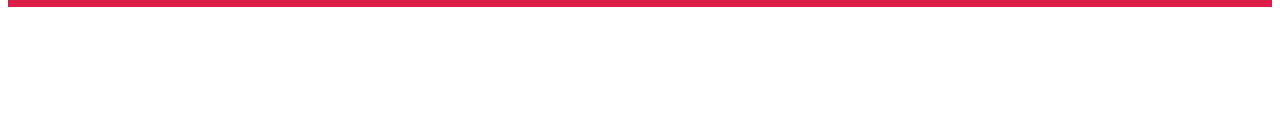
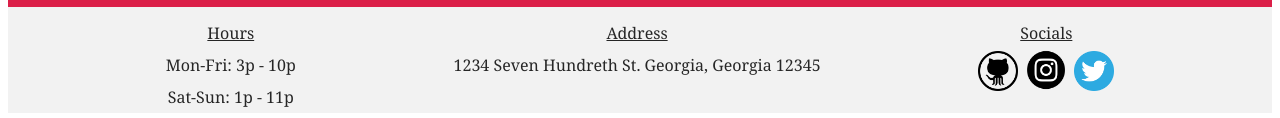
Before and after one commit to JaeGif/Restaurant, a website built with webpack: page src/indexSrc.html in a window 1280 px wide. Shown: the part 3588-3706 px from the top of the page. Before the commit the page ends 3603 px from the top, so only its background shows below. Built offline with nearby package versions, Linux system fonts and the light colour scheme; files whose address does not match are found by name.

Commit message:
footer section complete and added

```diff
--- a/src/index.js
+++ b/src/index.js
@@ -1,6 +1,6 @@
-import headerCreate from "../dist/header.js";
+import header from "../dist/header.js";
 import {landing, foodTypesContainer, georgiaInfo} from "../dist/landing.js";
-
+import footer from "../dist/footer.js";
 const content = document.getElementById('content');
 
-content.append(headerCreate(), landing(), foodTypesContainer(), georgiaInfo());
+content.append(header(), landing(), foodTypesContainer(), georgiaInfo(), footer());
--- a/src/indexSrc.html
+++ b/src/indexSrc.html
@@ -81,9 +81,9 @@
             <div class="footer-seg">
                 <p class="title">Socials</p>
                 <span>
-                    <a href="https://github.com/JaeGif"><img src="./img/github.png" height="40px" width="auto"></a>
-                    <img src="./img/instagram.png" height="42px" width="auto">
-                    <img src="./img/twitter.png" height="40px" width="auto">
+                    <a href="https://github.com/JaeGif"><img src="./img/github.png" id="github-icon"></a>
+                    <img src="./img/instagram.png" id="insta-icon">
+                    <img src="./img/twitter.png" id="twitter-icon">
                 </span>
             </div>
         </footer>
```
Also changed, not shown: dist/footer.js (added), dist/header.js, dist/main.js, dist/style.css.
